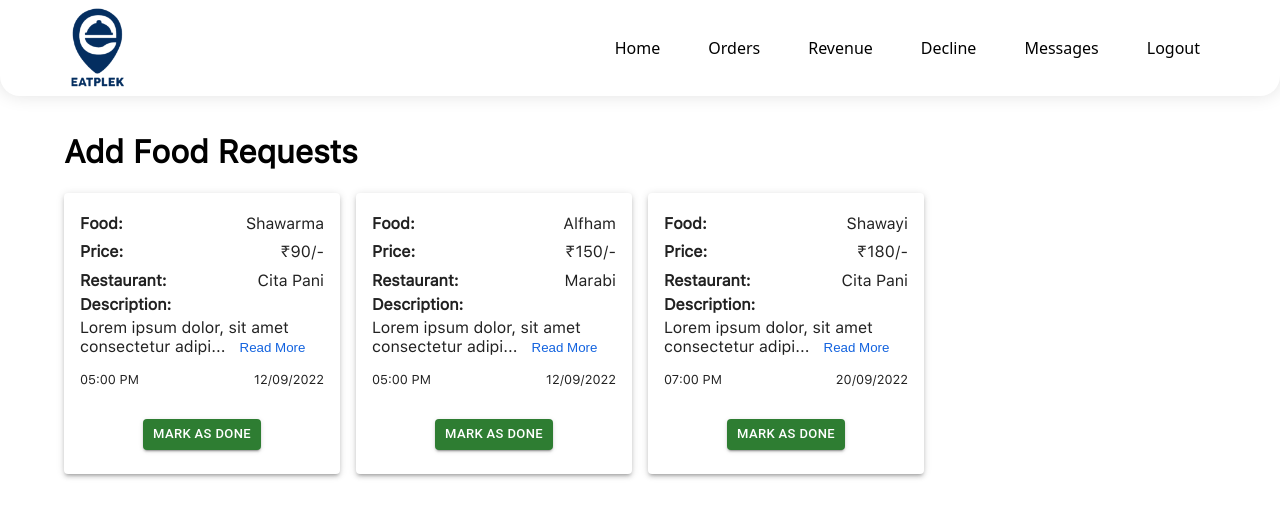
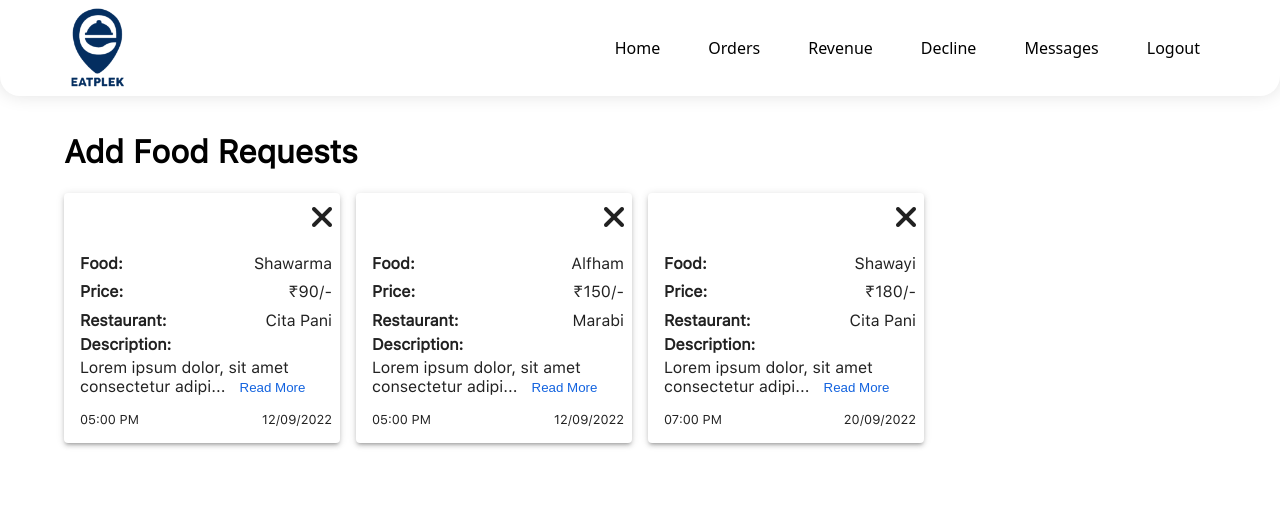
Before and after one commit to sidharth-a-satheesh/eatplek-admin, a React (Create React App) app: page /messages in a window 1280 px wide. Shown: the top 518 px of the page. Built offline with nearby package versions, Linux system fonts and the light colour scheme; sample sign-in values are in the browser's storage.

Commit message:
delete msg

```diff
--- /dev/null
+++ b/src/pages/messages/DeleteMsgPopUp.js
@@ -0,0 +1,25 @@
+import React from 'react'
+import './deleteMsgPopUp.scss'
+import { Button, Box } from '@mui/material'
+
+const DeleteMsgPopUp = ({id, trigger, setTrigger}) => {
+
+    return(trigger)? (
+        <div className='delete-msg-popup-main'>
+            <div className="delete-msg-popup">
+                <div onClick={()=>setTrigger(false)} className="delete-msg-popup-close-btn">
+                    <i className="fa-solid fa-xmark"></i>
+                </div>
+                <div className="delete-msg-sub">
+                    <div>Are you sure you want to delete this message</div>
+                    <Box display="flex" justifyContent="center"  m={3}>
+                        <Button  variant="contained" color ="error">Confirm Delete</Button>
+                    </Box>
+                </div>
+            </div>
+
+        </div>
+    ):null
+}
+
+export default DeleteMsgPopUp
--- a/src/pages/messages/IndividualMsg.js
+++ b/src/pages/messages/IndividualMsg.js
@@ -1,16 +1,21 @@
 import React, {useState} from 'react'
 import { Paper, Button } from '@mui/material'
 import './messages.scss'
+import DeleteMsgPopUp from './DeleteMsgPopUp';
 
     const IndividualMsg = ({e}) => {
         const [readMore, setReadMore] = useState(false);
         const toggleBtn = () => {
             setReadMore((prevState) => !prevState);
         };
+        const [trigger, setTrigger] = useState(false);
     return (
         <div>
             <Paper elevation={3}>
                 <div className="message">
+                    <div onClick={()=>setTrigger(true)} className="message-delete-btn">
+                        <i className="fa-solid fa-xmark"></i>
+                    </div>
                     <div className="message-req">
                     <div className='msg-bold'>Food: </div><div>{e.food}</div>
                     </div>
@@ -28,9 +33,10 @@ import './messages.scss'
                     </div>
 
                     <div className='msg-time'><div>{e.time}</div>{e.date}</div>
-                    <div className='msg-btn'><Button color="success" size="small" variant="contained">Mark As Done</Button></div>
                 </div>
             </Paper>
+
+            <DeleteMsgPopUp id={e.id} trigger={trigger} setTrigger={setTrigger} />
         </div>
     )
 }
--- a/src/pages/messages/Messages.js
+++ b/src/pages/messages/Messages.js
@@ -2,6 +2,7 @@ import React from 'react'
 import './messages.scss'
 
 import IndividualMsg from './IndividualMsg'
+import DeleteMsgPopUp from './DeleteMsgPopUp'
 
 
 const Messages = () => {
@@ -43,7 +44,7 @@ const Messages = () => {
 
               {
                 messages.map((e)=>(
-                  <IndividualMsg e={e} />
+                  <IndividualMsg key={e.id} e={e} />
                 ))
               }
 
--- /dev/null
+++ b/src/pages/messages/deleteMsgPopUp.scss
@@ -0,0 +1,33 @@
+.delete-msg-popup-main{
+    top: 0;
+    left: 0;
+    min-height: 100vh;
+    min-width: 100%;
+    z-index: 11;
+    position: fixed;
+    background-color: rgba($color: #000000, $alpha: 0.2);
+    display: flex;
+    justify-content: center;
+    align-items: center;
+    .delete-msg-popup{
+        background-color: white;
+        min-height: 15vh;
+        width: 30%;
+        position: relative;
+        padding: 1rem 2rem;
+        box-shadow: 0px 2px 15px rgba($color: #3a3a3a, $alpha: 1.0);
+        border-radius: 10px 10px 10px 10px;
+        .delete-msg-popup-close-btn{
+            font-size: 2rem;
+            position: absolute;
+            top: 2%;
+            right: 2%;
+        }
+        .delete-msg-sub{
+            display: grid;
+            justify-content: center;
+            align-items: center;
+            padding: 2rem 0;
+        }
+    }
+}
--- a/src/pages/messages/messages.scss
+++ b/src/pages/messages/messages.scss
@@ -13,7 +13,14 @@
         column-gap: 1rem;
         row-gap: 1rem;
         .message{
-            padding: 1rem;
+            padding: 0.5rem 0.5rem 1rem 1rem;
+            .message-delete-btn{
+                display: flex;
+                justify-content: flex-end;
+                font-size: 2rem;
+                padding-bottom: 1rem;
+                cursor: pointer;
+            }
             .msg-time{
                 display: flex;
                 justify-content: space-between;
```
